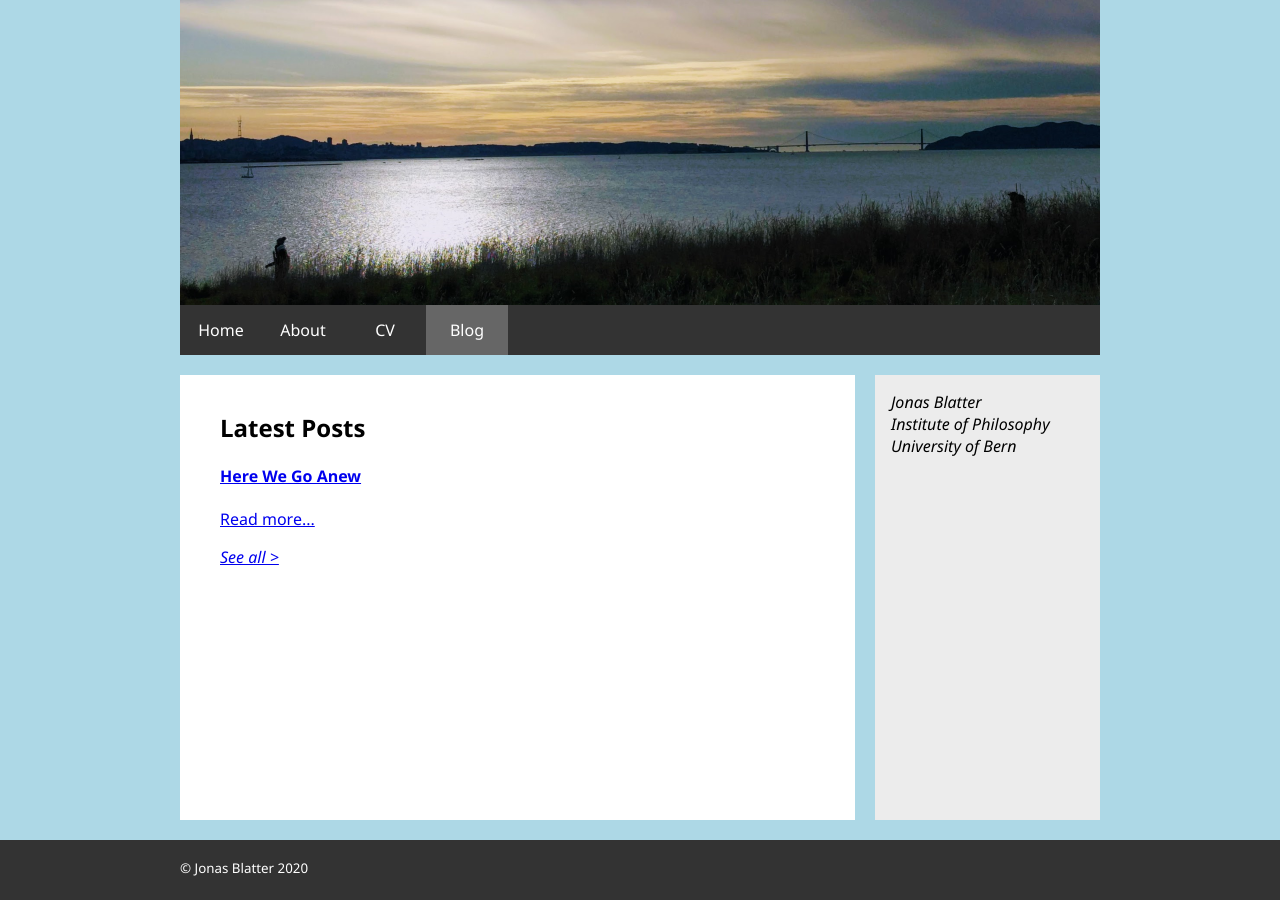
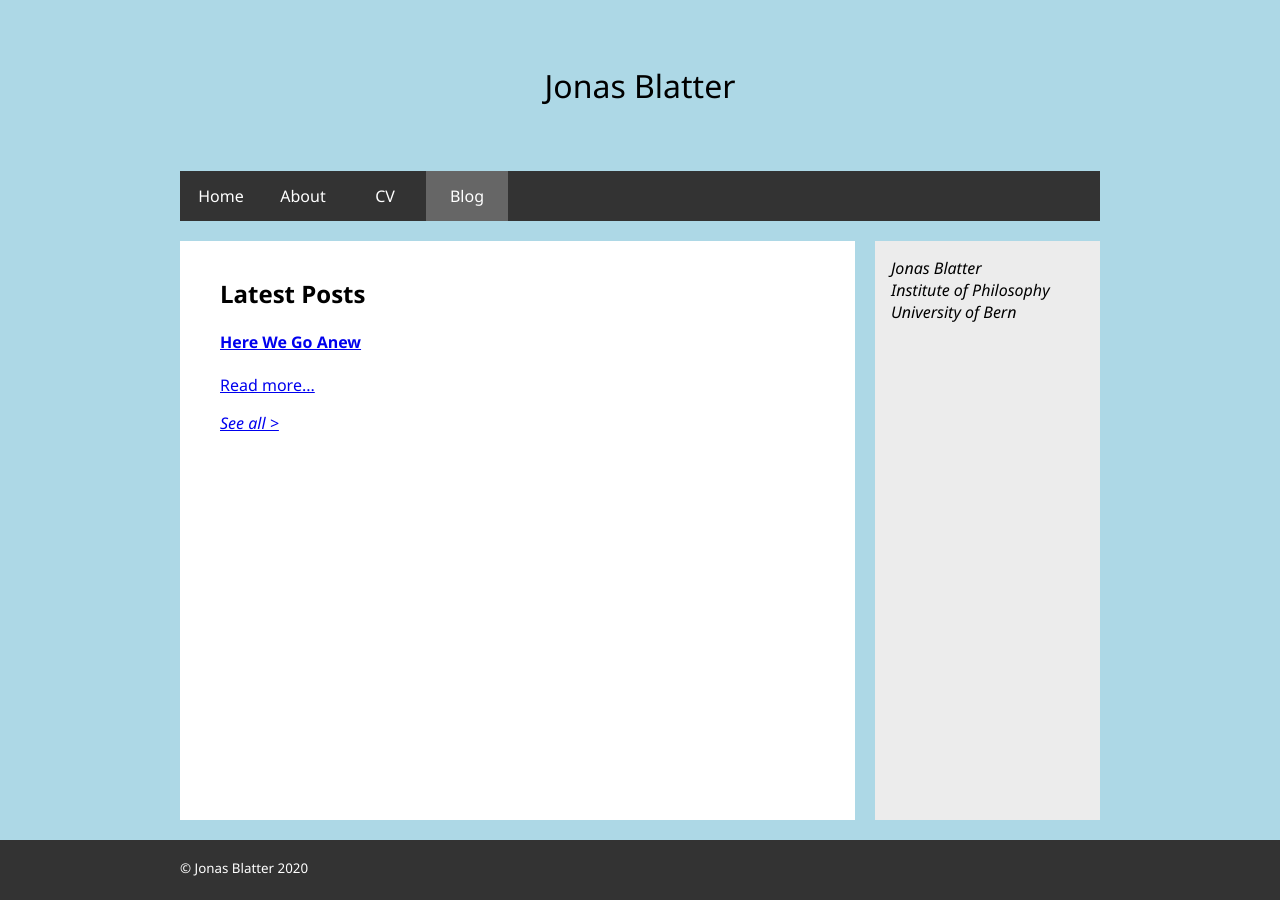
Before and after one commit to jonasblatter/jonasblatter.github.io, a Jekyll site: the page built from blog.md, in a window 1280 px wide. Built offline with Jekyll 4.4.1, drawn with Linux system fonts in a browser that asks for light colours; our own code applies the rules of GitHub Pages for plain Markdown files.

Commit message:
named header

```diff
--- a/_layouts/default.html
+++ b/_layouts/default.html
@@ -9,7 +9,9 @@
 
 	<body>
 		<header id="header">
-			<img src="/assets/img/header.png" alt="">
+			<h1>{{ site.title }}</h1>
+			<p>{{ page.description }}</p>
+			<!-- <img src="/assets/img/header.png" alt=""> -->
 	  </header>
 
 		<section>
--- a/_sass/main.scss
+++ b/_sass/main.scss
@@ -24,9 +24,22 @@
 header {
   grid-area: header;
   overflow: hidden;
+  text-align: center;
   img {
     width: 100%;
     display: block;
+  }
+  h1 {
+    font-size: 2em;
+    font-weight: lighter;
+    margin-top: 2em;
+    margin-bottom: 0;
+  }
+  p {
+    font-size: 2em;
+    font-style: italic;
+    margin-top: 0;
+    margin-bottom: 2em;
   }
 }
 
@@ -129,8 +142,7 @@
     bottom: 0;
     nav {
       display: flex;
-      justify-content: space-between;
-      a {width: auto;}
+      justify-content: space-around;
     }
   }
   main {
```
